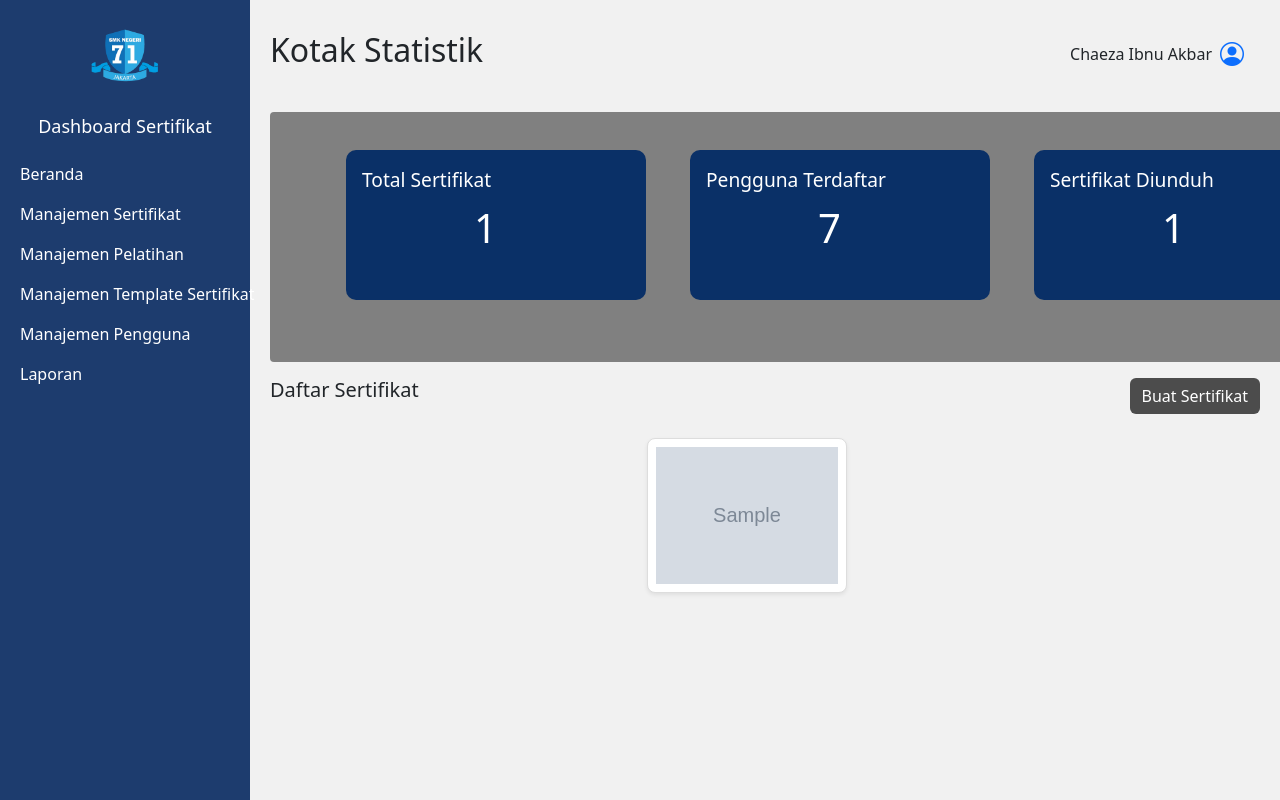
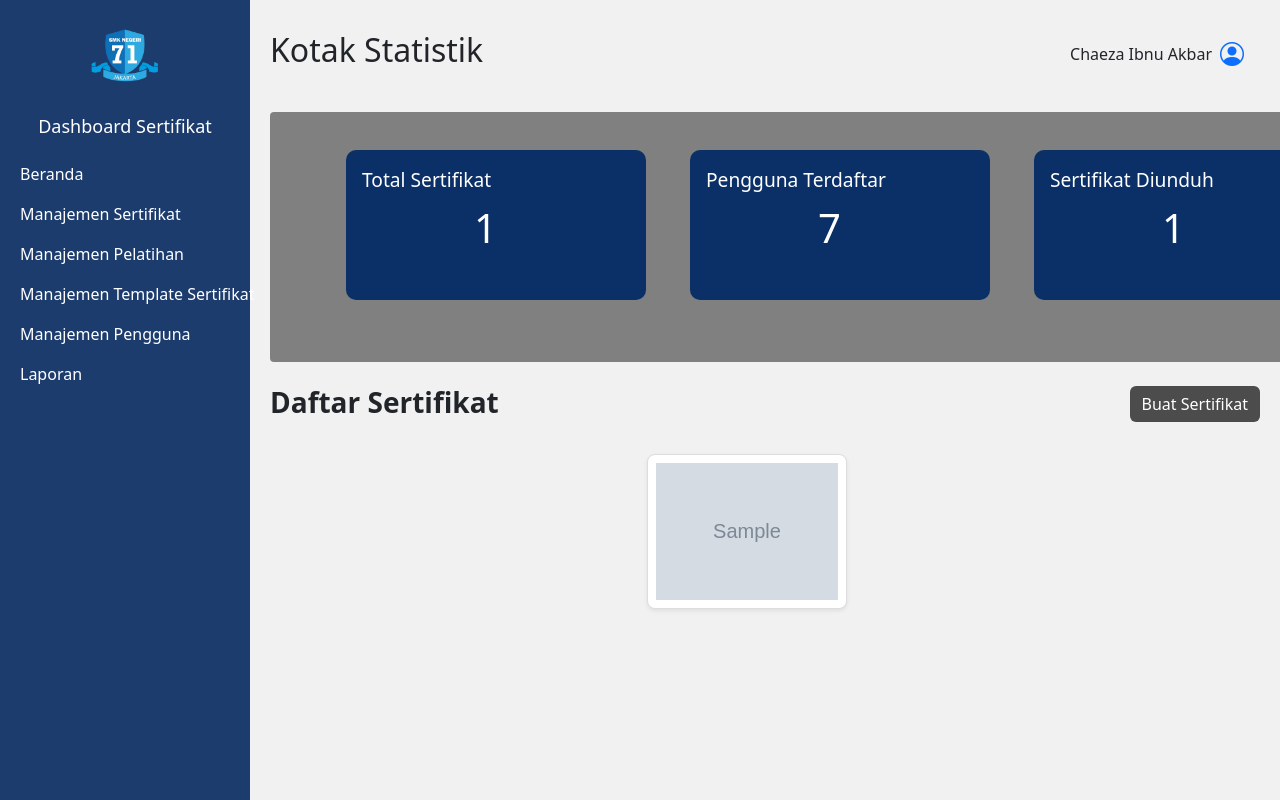
Before and after one commit to ItzKazuki/web-sertifikat-digital, a PHP site: page /dashboard/ in a window 1280 px wide; the page is wider, and only the part inside the window is pictured. Run offline with PHP 8.4, Linux system fonts and the light colour scheme; a user stored in the database is signed in; data comes from the database, SQL or seed files in the repository; tables that the repository leaves empty hold one stand-in row (values such as "Sample post"); grey boxes marked "Sample" are stand-in pictures; some libraries are stand-ins or nearby versions.

Commit message:
fix: fix design

```diff
--- a/src/dashboard/certificate/index.php
+++ b/src/dashboard/certificate/index.php
@@ -208,7 +208,7 @@ while ($row = $getAllCertificateWithField->fetch_array()) {
                             </tbody>
                         </table>
                     <?php } else { ?>
-                        NOT FOUND
+                        <strong>Tidak ada sertifikat yang tersedia.</strong>
                     <?php } ?>
                 </div>
             </div>
--- a/src/dashboard/index.php
+++ b/src/dashboard/index.php
@@ -224,18 +224,18 @@ while ($row = $getAllCertificates->fetch_array(MYSQLI_ASSOC)) {
 
 
         <!-- Daftar Sertifikat Header -->
-        <div class="row mt-3">
+        <div class="row mt-4">
             <div class="col-6">
-                <h5>Daftar Sertifikat</h5>
+                <h3><strong>Daftar Sertifikat</strong></h3>
             </div>
-            <div class="col-6 text-end mb-4">
+            <div class="col-6 text-end mb-2">
                 <a href="certificate/create.php" class="btn btn-dark">Buat Sertifikat</a>
             </div>
         </div>
 
         <!-- Sertifikat Cards -->
 
-        <div class="row g-3" style="display: flex; justify-content:center;">
+        <div class="row g-3 mt-2" style="display: flex; justify-content:center;">
             <?php if (isset($certificates)) { ?>
                 <?php foreach ($certificates as $certificate) : ?>
                     <div class="col-xl-3">
@@ -243,7 +243,7 @@ while ($row = $getAllCertificates->fetch_array(MYSQLI_ASSOC)) {
                     </div>
                 <?php endforeach; ?>
             <?php } else { ?>
-                NOT FOUND
+                <strong>Tidak ada sertifikat yang ditemukan.</strong>
             <?php } ?>
         </div>
     </div>
```
